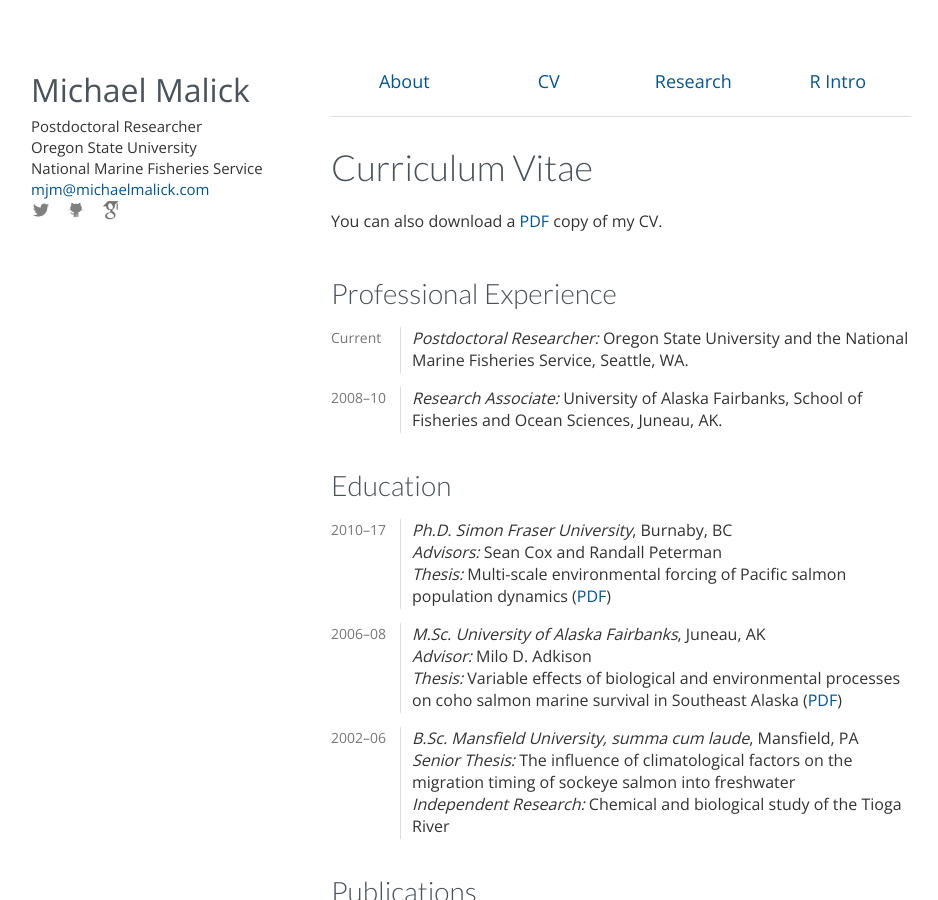
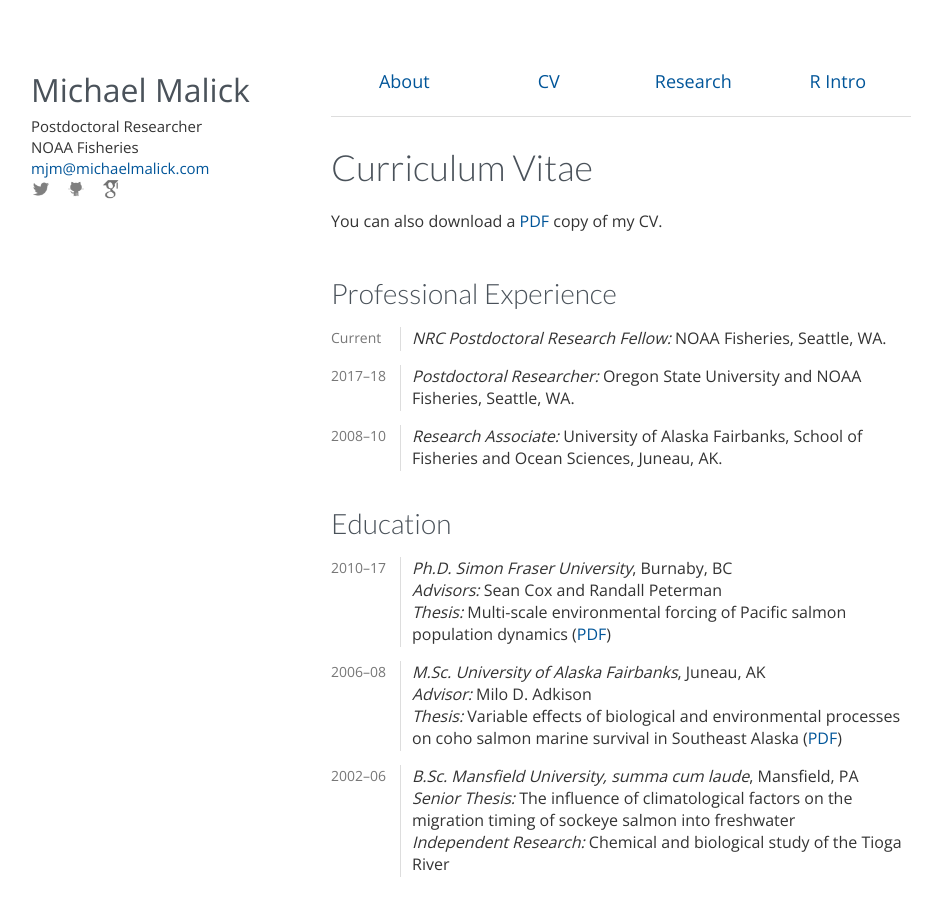
Before and after one commit to michaelmalick/michaelmalick.github.io, a Jekyll site: the page built from malick-cv.md, in a window 1280 px wide and 900 px high. Shown: the whole window, without its empty margins (139-1077 px from the left). Built offline with Jekyll 4.4.1, drawn with Linux system fonts in a browser that asks for light colours; some of the changed text lies outside the part shown.

Commit message:
Add NRC postdoctoral fellowship to CV

```diff
--- a/_includes/bottombar.html
+++ b/_includes/bottombar.html
@@ -1,7 +1,7 @@
 <div class="footer">
   <table width="100%" border=0>
     <tr>
-      <td class="tdleft">&copy; Michael Malick 2013-2017</td>
+      <td class="tdleft">&copy; Michael Malick 2013-2018</td>
       <td class="tdright"><a href="/colophon.html">Jekyll + Github</a></td>
     </tr>
   </table>
--- a/_includes/sidebar.html
+++ b/_includes/sidebar.html
@@ -2,9 +2,7 @@
 <div class = sideinfo>
   Postdoctoral Researcher
   </br>
-  Oregon State University
-  </br>
-  National Marine Fisheries Service
+  NOAA Fisheries
   </br>
   <a href="mailto:mjm@michaelmalick.com">mjm@michaelmalick.com</a>
   </br>
--- a/malick-cv.md
+++ b/malick-cv.md
@@ -13,9 +13,12 @@ Professional Experience
 -----------------------
 
 Current
-:   *Postdoctoral Researcher:* Oregon State University and the National Marine
-    Fisheries Service, Seattle, WA.
+:   *NRC Postdoctoral Research Fellow:* NOAA Fisheries,
+     Seattle, WA.
 
+2017--18
+:   *Postdoctoral Researcher:* Oregon State University and NOAA Fisheries,
+    Seattle, WA.
 
 2008--10
 :   *Research Associate:* University of Alaska Fairbanks, School of Fisheries
@@ -107,8 +110,11 @@ Publications
 
 
 
-Awards and Honors
------------------
+Awards and Scholarships
+-----------------------
+
+2018
+:   National Research Council Postdoctoral Research Fellowship Award
 
 2016
 :   Best Poster Presentation, PICES Annual Meeting, San Diego, CA,
```
Also changed, not shown: cv/index.md (+10 -4 lines), index.md (+10 -3 lines), 1 other file.
